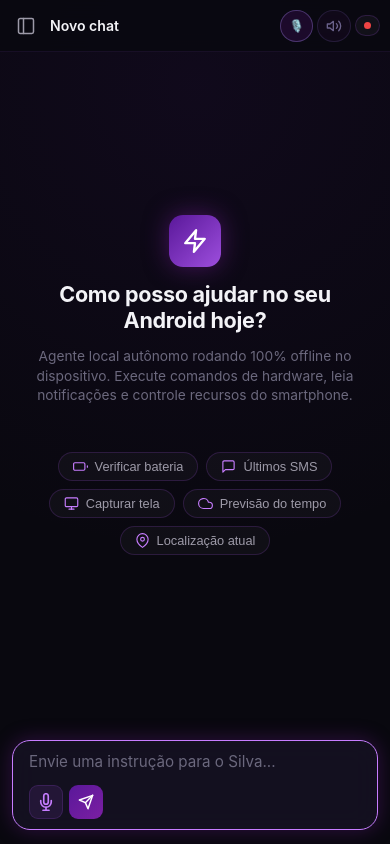
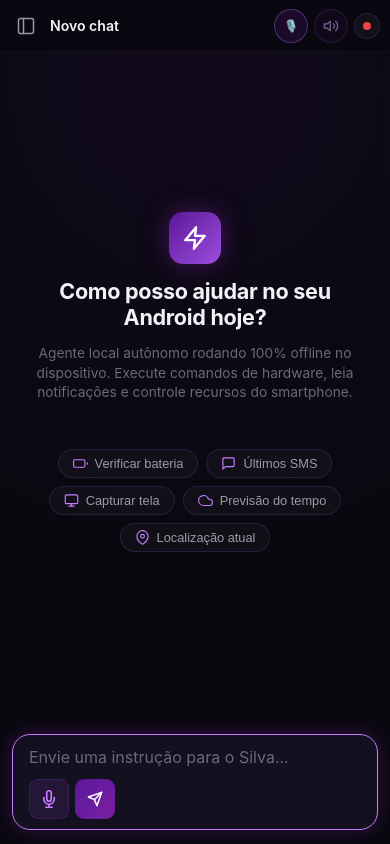
Before and after one commit to TGTiler/Silva, a plain HTML site: page android_agent/static/index.html in a window 390 px wide. Drawn offline with Linux system fonts and the light colour scheme; no server answers.

Commit message:
style(ui): polish mobile-first header, 100dvh viewport, touch composer ergonomics and dark audio player

```diff
--- a/android_agent/static/index.html
+++ b/android_agent/static/index.html
@@ -44,8 +44,11 @@
       font-family: var(--font-sans);
       height: 100vh;
       height: 100dvh;
+      min-height: 100vh;
+      min-height: 100dvh;
       display: flex;
       overflow: hidden;
+      overflow-x: hidden;
     }
 
     /* Scrollbars customizadas */
@@ -369,12 +372,14 @@
       z-index: 20;
     }
 
-    .topbar-left {
-      display: flex;
-      align-items: center;
-      gap: 12px;
+    .topbar-left,
+    .header-left {
+      display: flex;
+      align-items: center;
+      gap: 8px;
       flex: 1;
       min-width: 0;
+      overflow: hidden;
     }
 
     .topbar-session-name {
@@ -389,10 +394,11 @@
       max-width: 320px;
     }
 
-    .topbar-right {
-      display: flex;
-      align-items: center;
-      gap: 12px;
+    .topbar-right,
+    .header-actions {
+      display: flex;
+      align-items: center;
+      gap: 6px;
       flex-shrink: 0;
     }
 
@@ -552,16 +558,33 @@
       border-radius: 14px;
       font-size: 0.92rem;
       line-height: 1.55;
+      overflow-wrap: anywhere;
       word-break: break-word;
       max-width: 100%;
       box-sizing: border-box;
     }
     .bubble audio,
     .message-bubble audio,
+    .media-card audio,
+    .vn-checklist-card audio {
+      width: 100%;
+      max-width: 100%;
+      height: 40px;
+      border-radius: 12px;
+      margin-top: 8px;
+      filter: invert(0.92) hue-rotate(245deg) saturate(1.4);
+      outline: none;
+      box-sizing: border-box;
+    }
     .media-card,
+    .vn-checklist-card,
+    .sms-card,
+    .wiki-card,
     .bubble pre,
     .bubble code {
       max-width: 100%;
+      overflow-wrap: anywhere;
+      word-break: break-word;
       box-sizing: border-box;
     }
     .bubble pre {
@@ -869,10 +892,11 @@
     /* ============================================================ */
     .composer-dock {
       width: 100%;
-      padding: 8px 20px 20px 20px;
+      padding: 8px 20px max(20px, env(safe-area-inset-bottom)) 20px;
       flex-shrink: 0;
       display: flex;
       justify-content: center;
+      box-sizing: border-box;
     }
 
     .composer-card {
@@ -895,12 +919,14 @@
     }
 
     .composer-textarea {
+      flex: 1;
+      min-width: 0;
       width: 100%;
       background: transparent;
       border: none;
       outline: none;
       color: var(--text-primary);
-      font-size: 0.95rem;
+      font-size: 16px;
       font-family: inherit;
       line-height: 1.5;
       resize: none;
@@ -937,8 +963,10 @@
     }
 
     .send-action-btn {
-      width: 34px;
-      height: 34px;
+      width: 40px;
+      height: 40px;
+      min-width: 40px;
+      min-height: 40px;
       border-radius: 9px;
       background: linear-gradient(135deg, var(--purple-dark), var(--purple-primary));
       border: none;
@@ -969,8 +997,10 @@
     }
 
     .mode-toggle-btn {
-      width: 34px;
-      height: 34px;
+      width: 40px;
+      height: 40px;
+      min-width: 40px;
+      min-height: 40px;
       border-radius: 9px;
       background: rgba(157, 78, 221, 0.12);
       border: 1px solid var(--border-subtle);
@@ -1184,7 +1214,7 @@
         max-width: 88%;
       }
       .composer-dock {
-        padding: 6px 12px 14px 12px;
+        padding: 6px 12px max(14px, env(safe-area-inset-bottom)) 12px;
       }
       .topbar-session-name {
         max-width: none;
@@ -1206,21 +1236,42 @@
         padding: 0 10px;
         gap: 6px;
       }
-      .topbar-left {
+      .topbar-left,
+      .header-left {
         gap: 8px;
       }
-      .topbar-right {
-        gap: 4px;
-      }
-      #voiceNoteQuickBtn,
-      #ttsToggleBtn,
+      .topbar-right,
+      .header-actions {
+        gap: 6px;
+        flex-shrink: 0;
+      }
+      #voiceNoteQuickBtn {
+        width: 34px !important;
+        height: 34px !important;
+        padding: 0 !important;
+        justify-content: center !important;
+        flex-shrink: 0 !important;
+        margin-right: 0 !important;
+      }
+      #ttsToggleBtn {
+        width: 34px !important;
+        height: 34px !important;
+        padding: 0 !important;
+        justify-content: center !important;
+        flex-shrink: 0 !important;
+        margin-right: 0 !important;
+      }
       .status-pill {
         flex-shrink: 0 !important;
-        padding: 6px 8px !important;
-        font-size: 12px !important;
-        gap: 4px !important;
-        margin-right: 0 !important;
+        padding: 8px !important;
+        gap: 0 !important;
+        min-width: 0 !important;
         width: auto !important;
+      }
+      .status-dot-mini {
+        width: 8px;
+        height: 8px;
+        border-radius: 50%;
       }
       #voiceNoteQuickLabel,
       #healthText {
@@ -1228,6 +1279,24 @@
       }
       .msg-content-wrap {
         max-width: calc(100% - 40px);
+      }
+    }
+
+    @media (max-width: 480px) {
+      .chat-messages {
+        padding: 12px 10px;
+        gap: 8px;
+      }
+      .msg-row {
+        gap: 8px;
+      }
+      .msg-avatar {
+        width: 28px;
+        height: 28px;
+        font-size: 14px;
+      }
+      .msg-content-wrap {
+        max-width: calc(100% - 36px);
       }
     }
   </style>
@@ -1394,7 +1463,7 @@
   <main class="main-workspace">
     <!-- Topbar -->
     <header class="topbar">
-      <div class="topbar-left">
+      <div class="topbar-left header-left">
         <button class="icon-btn" id="toggleSidebarBtn" title="Alternar barra lateral">
           <svg width="20" height="20" viewBox="0 0 24 24" fill="none" stroke="currentColor" stroke-width="1.8" stroke-linecap="round" stroke-linejoin="round">
             <rect x="3" y="3" width="18" height="18" rx="2" ry="2"></rect>
@@ -1403,7 +1472,7 @@
         </button>
         <div class="topbar-session-name" id="sessionHeaderTitle">Novo chat</div>
       </div>
-      <div class="topbar-right">
+      <div class="topbar-right header-actions">
         <button id="voiceNoteQuickBtn" class="icon-btn" type="button" title="Gravar Nota de Voz" aria-label="Gravar nota de voz" style="height:32px;padding:0 10px;border-radius:999px;border:1px solid rgba(167,139,250,0.32);background:rgba(123,31,162,0.18);color:#e9d5ff;font-size:12px;font-weight:600;display:inline-flex;align-items:center;gap:5px;cursor:pointer;margin-right:8px;white-space:nowrap;">
           <span>🎙️</span><span id="voiceNoteQuickLabel">Nota</span>
         </button>
@@ -1587,9 +1656,15 @@
 
       // 1. PIN de Acesso e Helper de Mídia Segura
       const promptInputEl = document.getElementById("promptTextarea");
-      if (promptInputEl && window.matchMedia && window.matchMedia("(max-width: 768px), (pointer: coarse)").matches) {
-        promptInputEl.placeholder = "Envie uma instrução para o Silva...";
-      }
+      function syncResponsivePlaceholder() {
+        if (!promptInputEl) return;
+        const isMobileViewport = window.innerWidth <= 768 || (window.matchMedia && window.matchMedia("(pointer: coarse)").matches);
+        promptInputEl.placeholder = isMobileViewport
+          ? "Envie uma instrução para o Silva..."
+          : "Envie uma instrução para o Silva... (Ctrl+K)";
+      }
+      syncResponsivePlaceholder();
+      window.addEventListener("resize", syncResponsivePlaceholder);
       const pinInput = document.getElementById("pinInput");
       pinInput.value = localStorage.getItem("silva_pin") || "1234";
       pinInput.addEventListener("input", function () {
```
